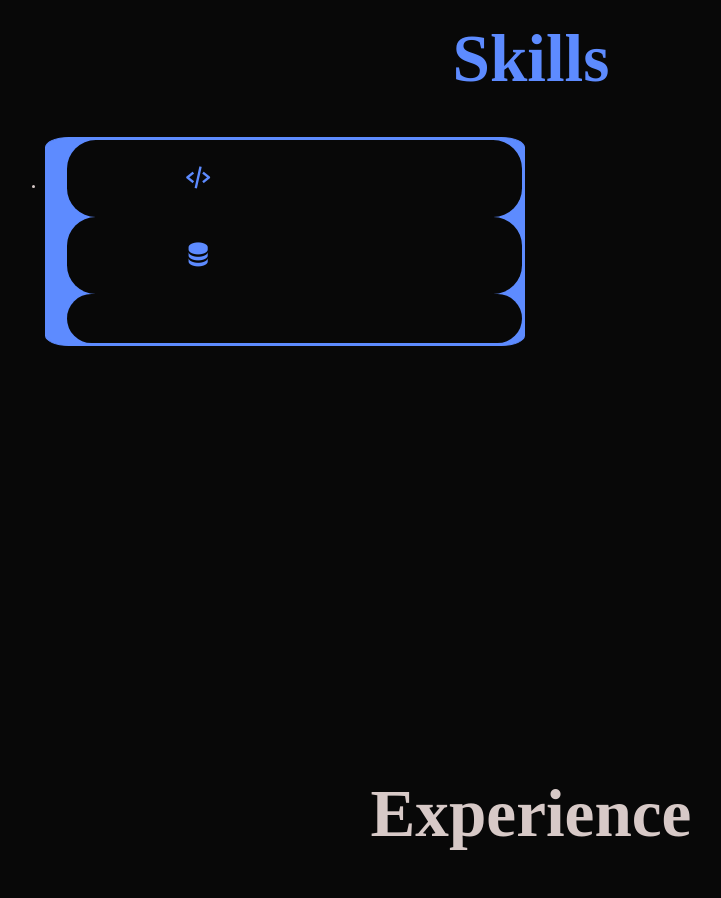
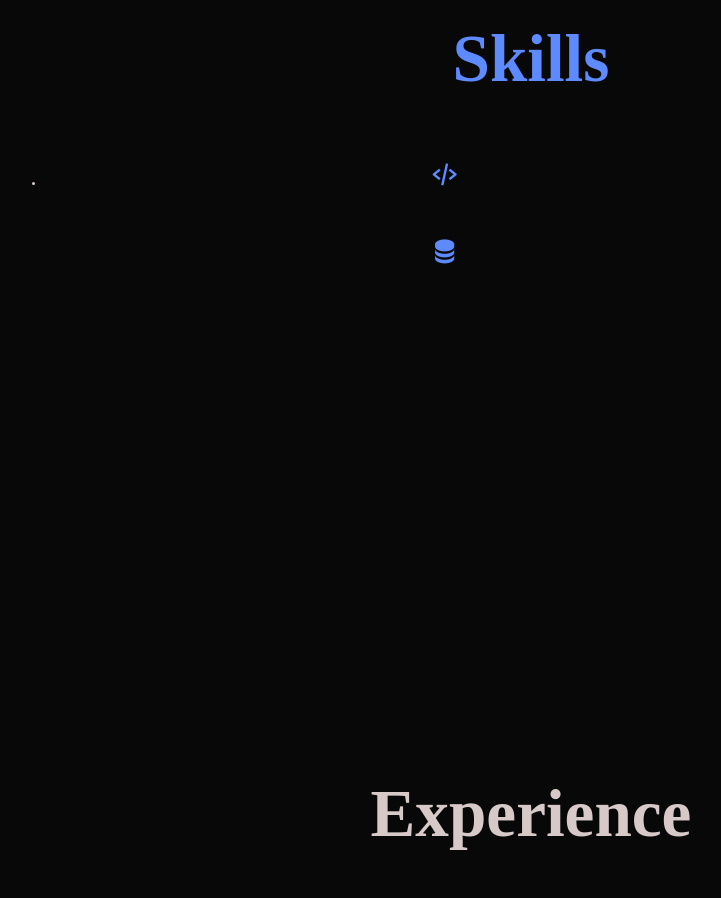
Before and after one commit to mochi-bunny/portfolio, a website: page index.html in a window 1280 px wide. Shown: the part 980-1878 px from the top of the page, without its empty margins (109-830 px from the left). Drawn offline with nearby package versions, Linux system fonts and the light colour scheme; some icons are missing.

Commit message:
Update style.css

```diff
--- a/style.css
+++ b/style.css
@@ -399,10 +399,10 @@ input:checked + .slider:before {
     display: list-item;
     align-items: center;
     gap: 1.5rem;
-    max-width: 50rem;
+    max-width: auto;
     border-color: var(--main-color);
-    background-color: #5d8bff;
-    border-style:double;
+    background-color: var(--bg-color);
+
     border-radius: 5%;
 }
 
```
